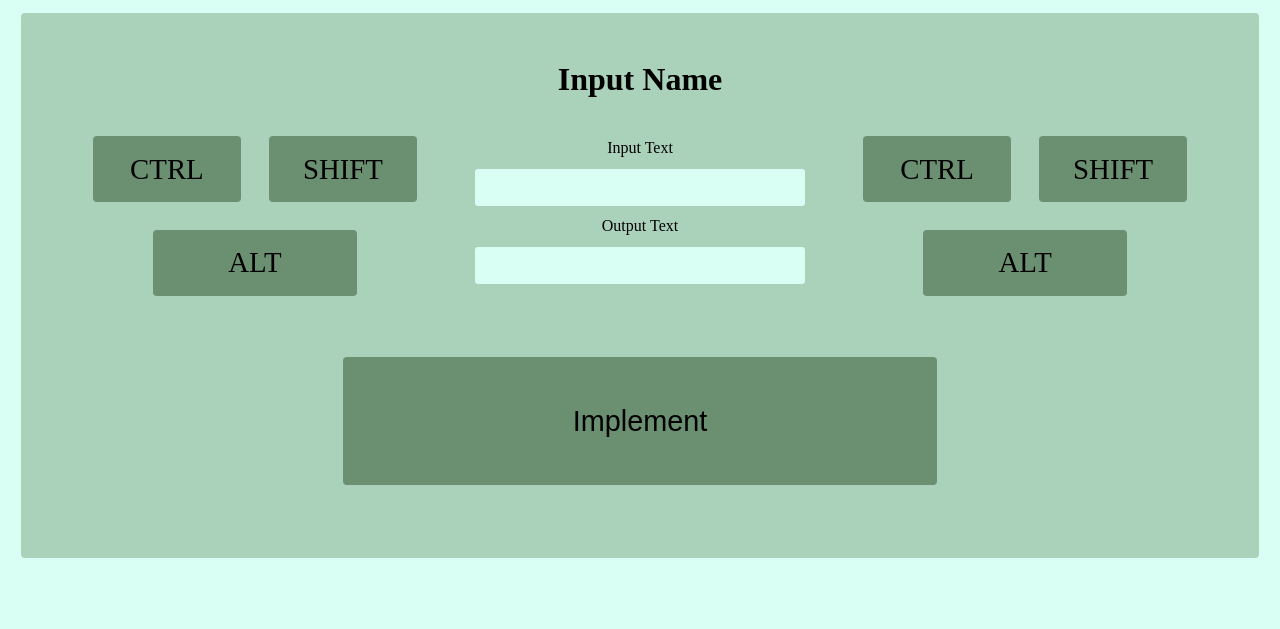
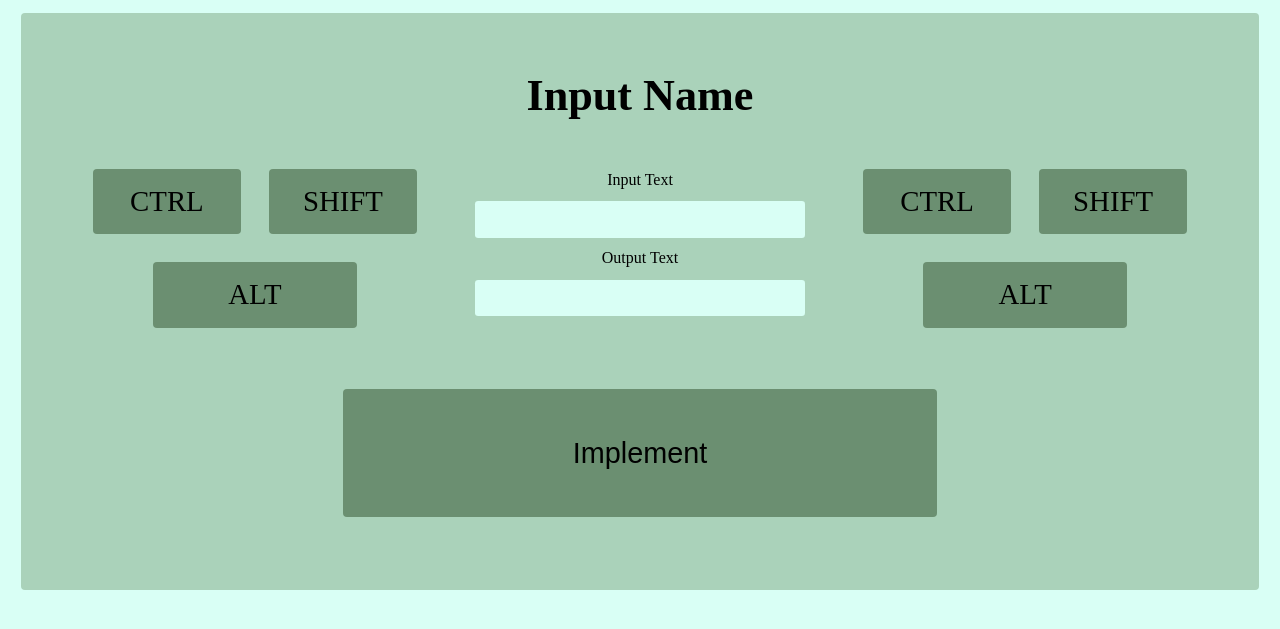
Before and after one commit to quiluh/Combo-Creator, a Flask app: template templates/test.html in a window 1280 px wide. Shown: the top 629 px of the page. Run offline with Flask 3, Linux system fonts and the light colour scheme; the template is opened without the code that fills it, so the values that code supplies are empty.

Commit message:
styled h1

```diff
--- a/static/styles/styles.css
+++ b/static/styles/styles.css
@@ -9,6 +9,9 @@
 body {
     background-color: var(--primaryLight);
     line-height: 1.3;
+}
+h1 {
+    font-size: calc(2vh + 2.2vw);
 }
 button {
     background-color: var(--primaryC);
```
